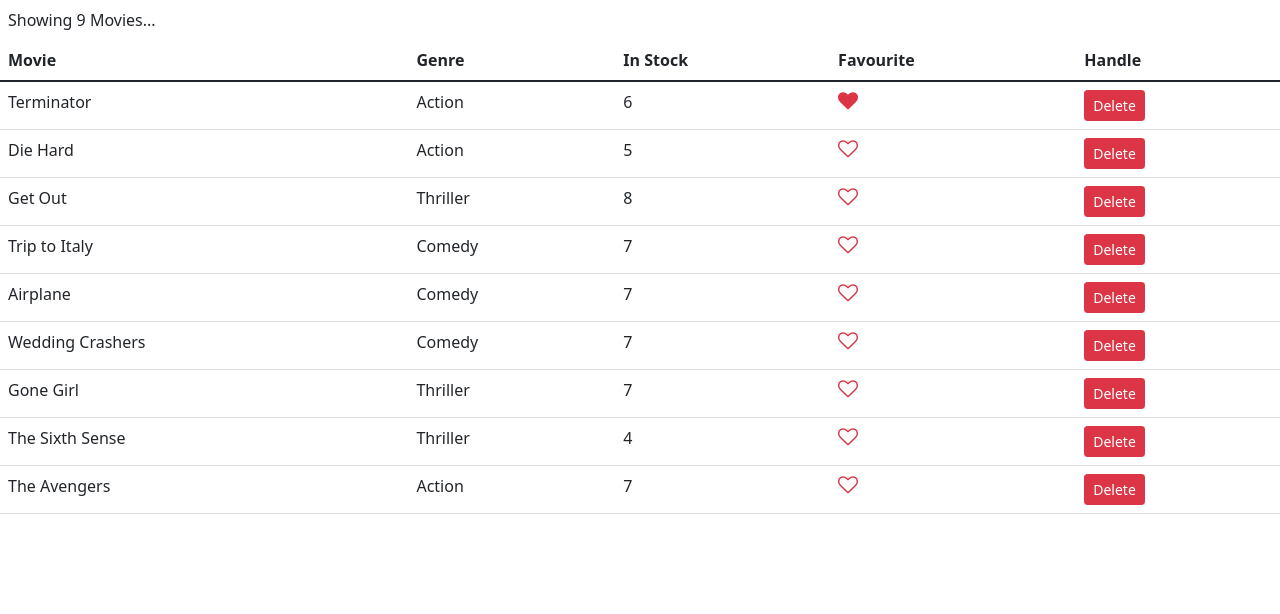
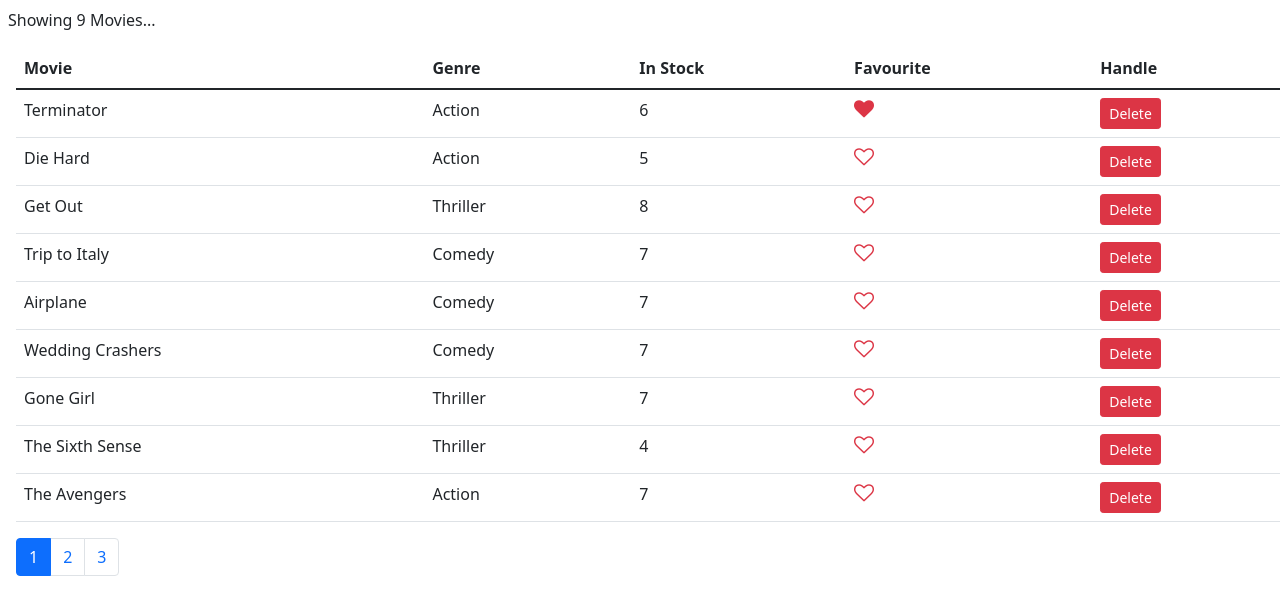
Before and after one commit to anasabufarraj/hello_react, a React (Create React App) app: page / in a window 1280 px wide. Shown: the top 614 px of the page. Built offline with nearby package versions, Linux system fonts and the light colour scheme.

Commit message:
Paginating - Handling Page Changes

```diff
--- a/package.json
+++ b/package.json
@@ -8,6 +8,7 @@
     "@testing-library/user-event": "^12.8.3",
     "bootstrap": "^5.1.3",
     "font-awesome": "^4.7.0",
+    "lodash": "^4.17.21",
     "react": "^17.0.2",
     "react-dom": "^17.0.2",
     "react-scripts": "4.0.3",
--- /dev/null
+++ b/src/components/common/pagination.jsx
@@ -0,0 +1,27 @@
+import React from 'react';
+import _ from 'lodash'; // or import lodash from 'lodash'
+
+function Pagination(props) {
+  let nodes = Math.ceil(props.itemsInTable / props.itemsInPage);
+  let nodesArray = _.range(1, nodes + 1);
+
+  return nodesArray.length === 1 ? null : (
+    <nav>
+      <ul className="pagination m-3">
+        {nodesArray.map((page) => (
+          <li
+            style={{ cursor: 'pointer' }}
+            className={`page-item ${props.currentPage === page ? 'active' : ''}`}
+            key={page}
+          >
+            <a className="page-link" onClick={() => props.onPageChange(page)}>
+              {page}
+            </a>
+          </li>
+        ))}
+      </ul>
+    </nav>
+  );
+}
+
+export default Pagination;
--- a/src/components/counter.jsx
+++ b/src/components/counter.jsx
@@ -2,7 +2,6 @@
 
 class Counter extends Component {
   componentWillUnmount() {
-    // TODO: Remove function for production
     console.log('Unmount - Counter');
   }
 
--- a/src/components/counters.jsx
+++ b/src/components/counters.jsx
@@ -3,7 +3,6 @@
 
 class Counters extends Component {
   componentDidUpdate(prevProps, prevState) {
-    // TODO: Remove function for production
     if (this.props !== prevProps) {
       console.log('Properties did changed - Counters');
     }
--- a/src/components/movies.jsx
+++ b/src/components/movies.jsx
@@ -1,11 +1,19 @@
 import React, { Component } from 'react';
 import { movies } from '../services/fakeMovieService';
 import Like from './common/like';
+import Pagination from './common/pagination';
 
 class Movies extends Component {
   state = {
     movies: movies,
+    itemsInPage: 4,
+    currentPage: 1,
   };
+
+  constructor(props) {
+    super(props);
+    this.handlePageChange = this.handlePageChange.bind(this);
+  }
 
   deleteMovie(movie) {
     let movies = this.state.movies.filter((_m) => _m._id !== movie._id);
@@ -25,6 +33,10 @@
     this.setState({ movies });
   }
 
+  handlePageChange(page) {
+    this.setState({ currentPage: page });
+  }
+
   render() {
     if (this.state.movies.length === 0) {
       return <p className="m-2 my-2">You've no movies to show...</p>;
@@ -32,7 +44,7 @@
     return (
       <React.Fragment>
         <p className="m-2 my-2">{this.manageEmptyState()}...</p>
-        <table className="table">
+        <table className="table m-3">
           <thead>
             <tr>
               <th scope="col">Movie</th>
@@ -63,6 +75,12 @@
             ))}
           </tbody>
         </table>
+        <Pagination
+          itemsInTable={this.state.movies.length}
+          itemsInPage={this.state.itemsInPage}
+          currentPage={this.state.currentPage}
+          onPageChange={this.handlePageChange}
+        />
       </React.Fragment>
     );
   }
```
Also changed, not shown: 1 other file (tests, documents, lock files or other folders).
